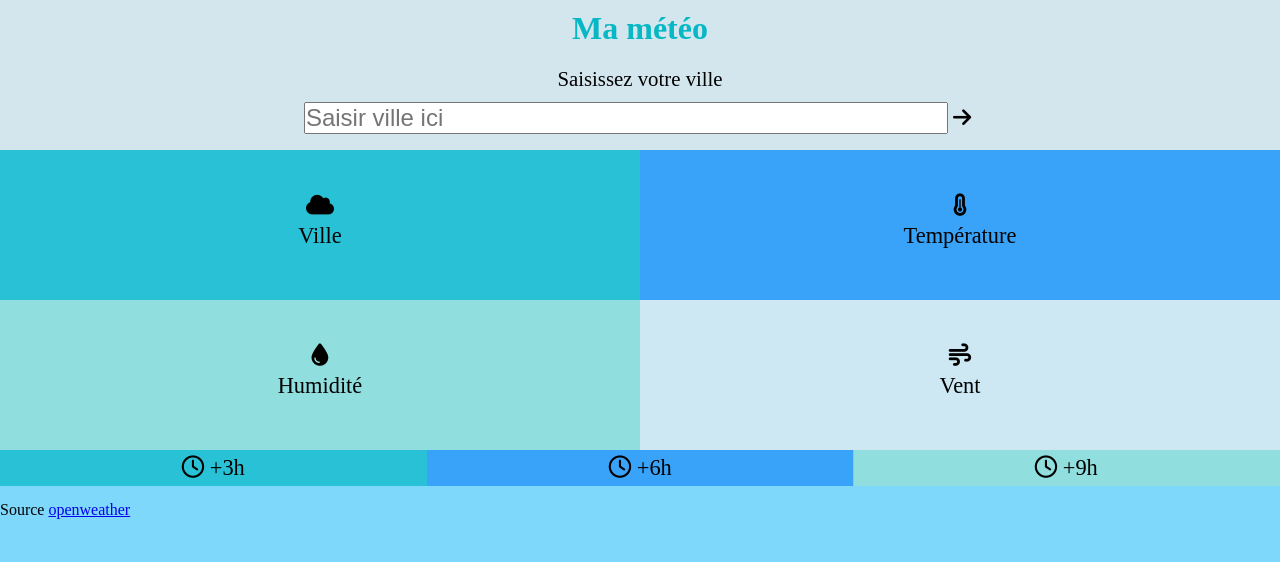
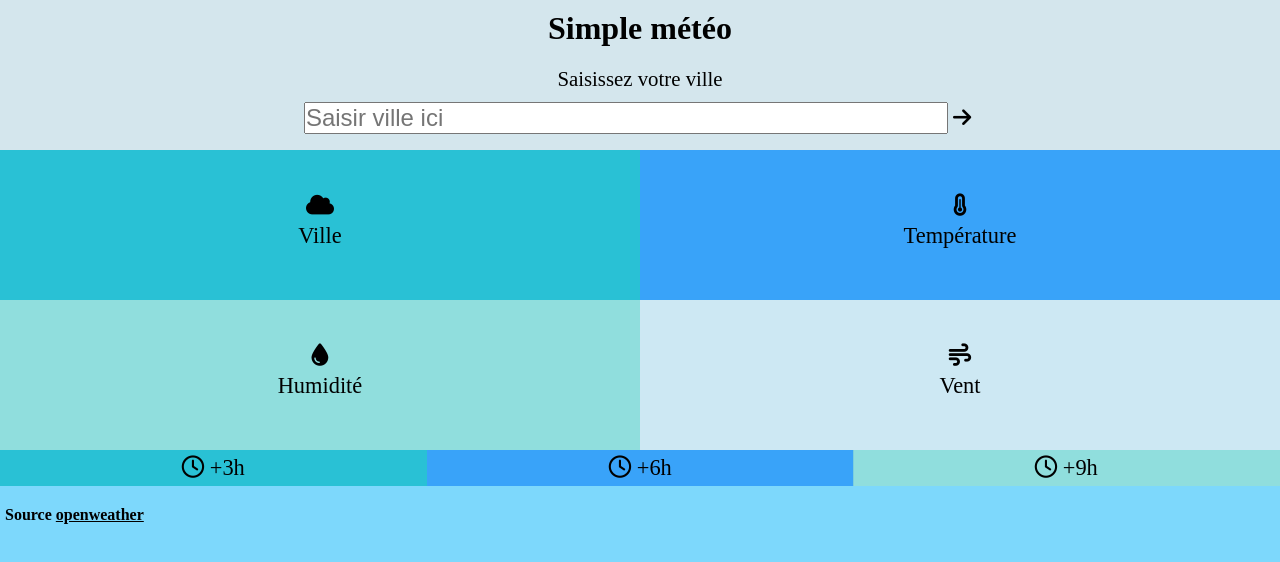
Before and after one commit to JonathanChosson/meteo, a website: page index.html in a window 1280 px wide. Drawn offline with Linux system fonts and the light colour scheme.

Commit message:
[Style]_footer.scss :lipstick: mise en forme footer

```diff
--- a/index.html
+++ b/index.html
@@ -12,7 +12,7 @@
         <!-- Début header -->
         <header class="header">
         <h1 class="header__h1">
-            Ma météo
+            <a href="./index.html">Simple météo</a>
         </h1>
         <form class="header__form">
             <label for="ville">Saisissez votre ville</label>
--- a/sass/_article.scss
+++ b/sass/_article.scss
@@ -1,7 +1,6 @@
 .article{
     width: auto;
     text-align: center;
-    padding-bottom: 15px;
     &__ul{
         list-style-type: none;
         display: flex;
--- a/sass/_body.scss
+++ b/sass/_body.scss
@@ -11,6 +11,7 @@ main{
     margin: 0px;
     padding: 0px;
     width : auto;
+    height: auto;
     overflow: hidden;
     & * {
         margin: 0px;
--- /dev/null
+++ b/sass/_footer.scss
@@ -0,0 +1,9 @@
+footer{
+    margin-top: 15px;
+    font-size: 1rem;
+    font-weight: bold;;
+    padding: 5px;
+    & a{
+        color: black;
+    }
+}
--- a/sass/_header.scss
+++ b/sass/_header.scss
@@ -4,8 +4,11 @@
     background-color: rgba($color: $couleur_fond_gris, $alpha: 0.8);
     padding-bottom: 15px;
     &__h1{
-        color : $couleur_primaire;
         padding: 10px;
+        & a{
+            color : black;
+            text-decoration: none;
+        }
     }
     &__form {
         display: flex;
--- a/sass/main.scss
+++ b/sass/main.scss
@@ -3,4 +3,5 @@
 @import "./body";
 @import "./header";
 @import "./article";
+@import "./footer";
 @import "./animation";
```
Also changed, not shown: public/style.css, 1 other file.
